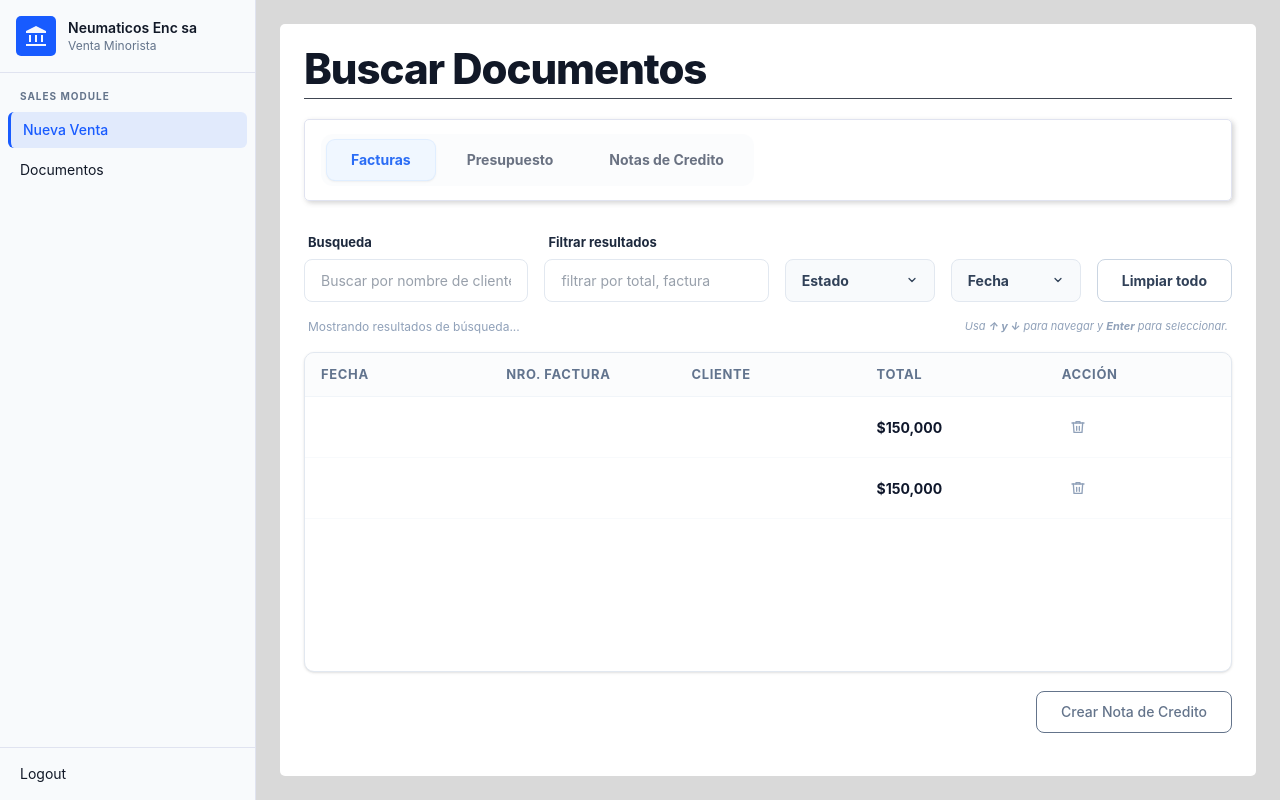
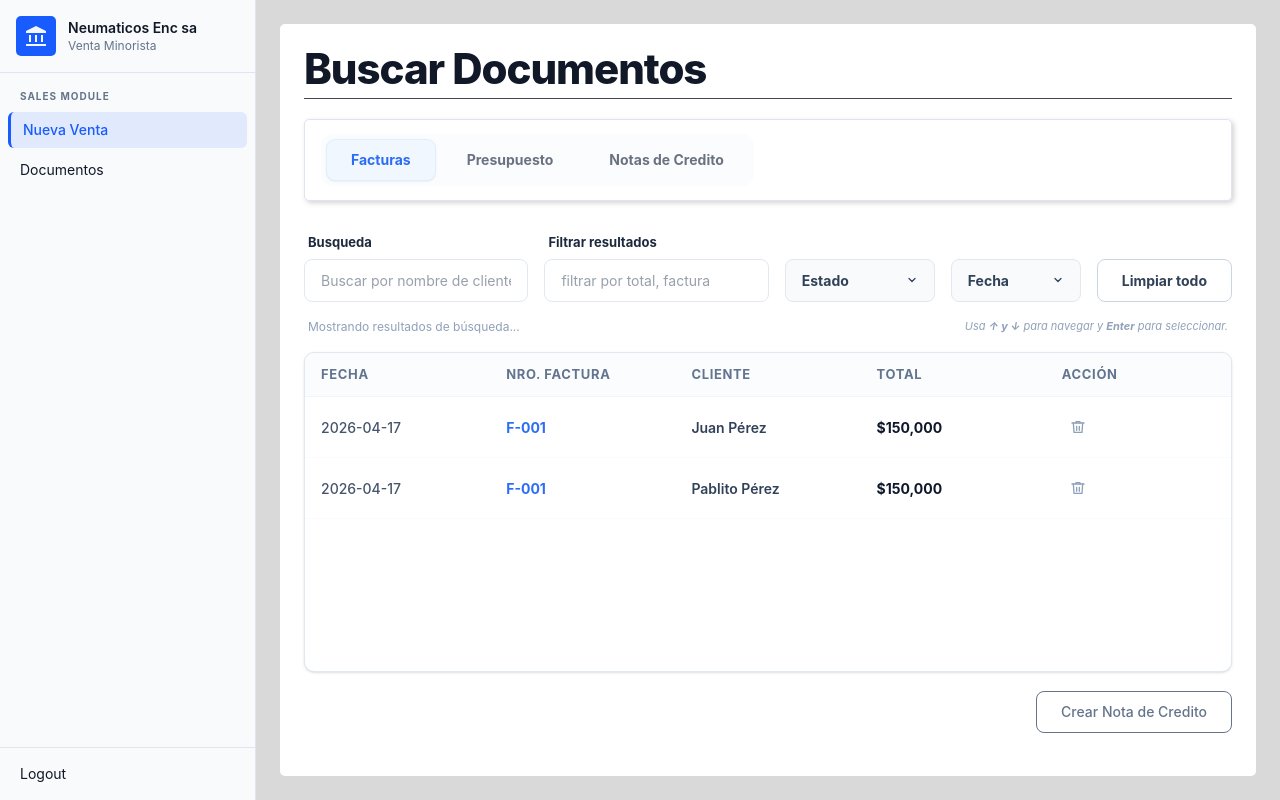
Before and after one commit to agusquartz/ERP-Gestion-2026, a Next.js app in the folder erp_front/: page /sales/documents in a window 1280 px wide. Built offline with nearby package versions, Linux system fonts and the light colour scheme.

Commit message:
KAN-46: update DocumentsTable cells to use English property names

```diff
--- a/erp_front/modules/sales/components/documents/DocumentsTable.jsx
+++ b/erp_front/modules/sales/components/documents/DocumentsTable.jsx
@@ -7,7 +7,7 @@ export function DocumentsTable({ documents = [], onSelect, onRemove, type = "Fac
   const columnConfig = {
     "Facturas": ["Fecha", "Nro. Factura", "Cliente", "Total", "Acción"],
     "Presupuesto": ["Fecha", "Nro. Factura", "Cliente", "Estado", "Total", "Acción"],
-    "Notas de Credito": ["Fecha", "Nro. Nota Credito", "Nro. Factura", "Categoria", "Cliente", "Total", "Acción"]
+    "Notas de Credito": ["Fecha", "Nro. Nota Credito", "Nro. Factura", "Cliente", "Total", "Acción"]
   };
 
   const headers = columnConfig[type] || columnConfig["Facturas"];
@@ -36,28 +36,24 @@ export function DocumentsTable({ documents = [], onSelect, onRemove, type = "Fac
 
                   className="group border-b border-slate-50 hover:bg-[#f0f7ff] transition-colors">
 
-                <td className="px-4 py-3.5 text-[14px] text-slate-600 font-medium">{doc.fecha}</td>
+                <td className="px-4 py-3.5 text-[14px] text-slate-600 font-medium">{doc.date}</td>
 
 
                 {type === "Notas de Credito" && (
-                  <td className="px-4 py-3.5 text-[14px] font-bold text-slate-700">{doc.numeroNotaCredito}</td>
+                  <td className="px-4 py-3.5 text-[14px] font-bold text-slate-700">{doc.number_credite_note}</td>
                 )}
 
 
-                <td className="px-4 py-3.5 text-[14px] font-bold text-[#2b6df5]">{doc.numeroFactura}</td>
+                <td className="px-4 py-3.5 text-[14px] font-bold text-[#2b6df5]">{doc.invoice_number}</td>
 
 
-                {type === "Notas de Credito" && (
-                  <td className="px-4 py-3.5 text-[14px] text-slate-600 italic">{doc.categoria}</td>
-                )}
-
-                <td className="truncate px-4 py-3.5 text-[14px] text-slate-700 font-semibold">{doc.cliente}</td>
+                <td className="truncate px-4 py-3.5 text-[14px] text-slate-700 font-semibold">{doc.client}</td>
 
 
                 {type === "Presupuesto" && (
                   <td className="px-4 py-3.5 text-[14px]">
                     <span className="px-2 py-1 rounded-full bg-amber-100 text-amber-700 text-[12px] font-bold uppercase">
-                      {doc.estado || 'Pendiente'}
+                      {doc.status || 'Pendiente'}
                     </span>
                   </td>
                 )}
```
